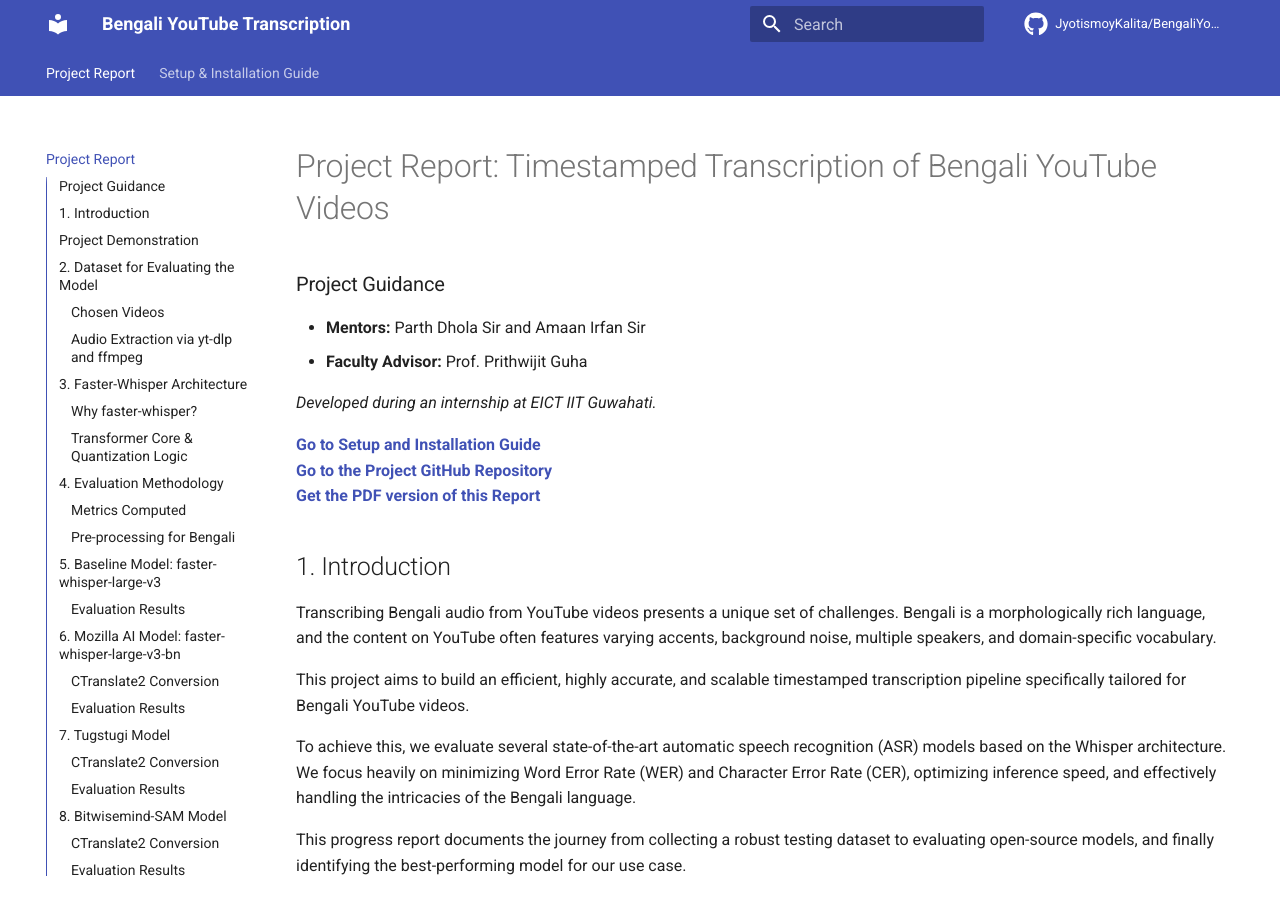
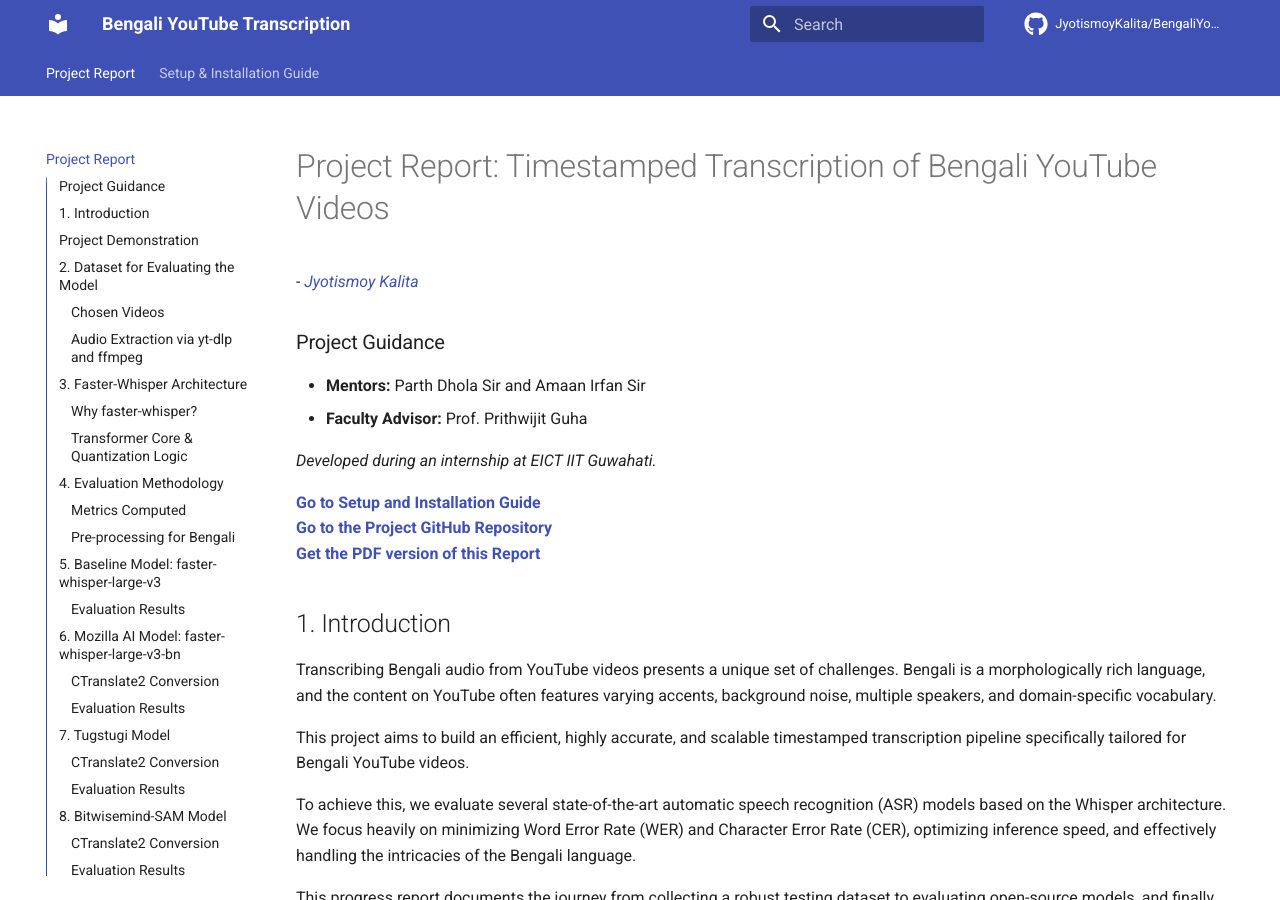
Before and after one commit to JyotismoyKalita/BengaliYoutubeTranscription, an MkDocs documentation site: the page built from docs/index.md, in a window 1280 px wide and 900 px high. Built offline with MkDocs 1.6.1 and Material for MkDocs 9.7.7, drawn with Linux system fonts in a browser that asks for light colours; comment, search, counter and statistics services are not loaded.

Commit message:
Added Author

```diff
--- a/docs/index.md
+++ b/docs/index.md
@@ -1,4 +1,6 @@
 # Project Report: Timestamped Transcription of Bengali YouTube Videos
+
+_- [Jyotismoy Kalita](https://www.linkedin.com/in/jyotismoy-kalita/)_
 
 ### Project Guidance
 
```
Also changed, not shown: 1 other file.
